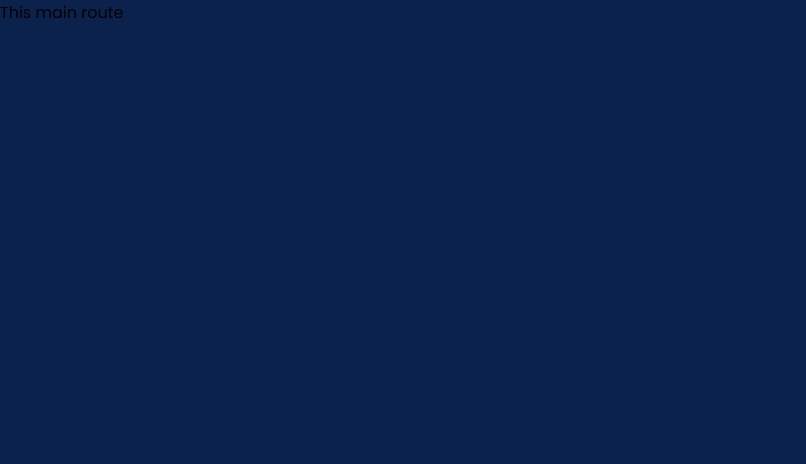
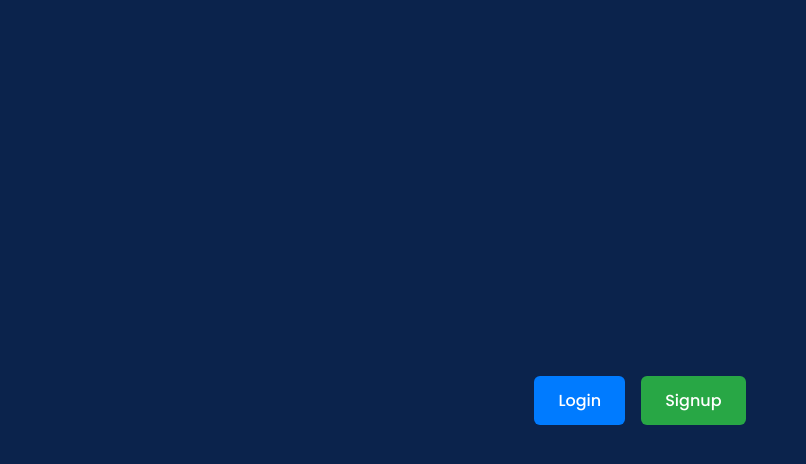
Before and after one commit to MindMate-Project/Web, a React (Create React App) app: page / in a window 1280 px wide. Shown: the top 464 px of the page, without its empty margins (0-806 px from the left). Built offline with nearby package versions, Linux system fonts and the light colour scheme.

Commit message:
feat: Add login & signup button for dev

```diff
--- a/src/App.js
+++ b/src/App.js
@@ -7,12 +7,18 @@ import ForgetPasswordPage from "./pages/Auth/ForgetPasswordPage";
 import SetNewPasswordPage from "./pages/Auth/SetNewPasswordPage";
 import VerifyEmailPage from "./pages/Auth/VerifyEmailPage";
 import CheckInboxPage from "./pages/Auth/CheckInboxPage";
+
 function App() {
   return (
     <div className="App">
       <BrowserRouter>
         <Routes>
-          <Route path="/" element={<div> This main route</div>} />
+          <Route path="/" element={<div>
+        <div style={{ display: "flex", gap: "1rem", justifyContent: "center", alignItems: "center", height: "100vh" }}>
+            <a href="/api/auth/login" style={{ padding: "0.75rem 1.5rem", backgroundColor: "#007bff", color: "#fff", textDecoration: "none", borderRadius: "0.375rem", fontSize: "1rem", fontWeight: "500", cursor: "pointer", border: "none" }}>Login</a>
+            <a href="/api/auth/signup" style={{ padding: "0.75rem 1.5rem", backgroundColor: "#28a745", color: "#fff", textDecoration: "none", borderRadius: "0.375rem", fontSize: "1rem", fontWeight: "500", cursor: "pointer", border: "none" }}>Signup</a>
+        </div>
+          </div>} />
           <Route path="/api/auth/login" element={<LoginPage />} />
           <Route path="/api/auth/signup" element={<SignupPage />} />
           <Route path="/api/auth/forgot-password" element={<ForgetPasswordPage />} />
```
